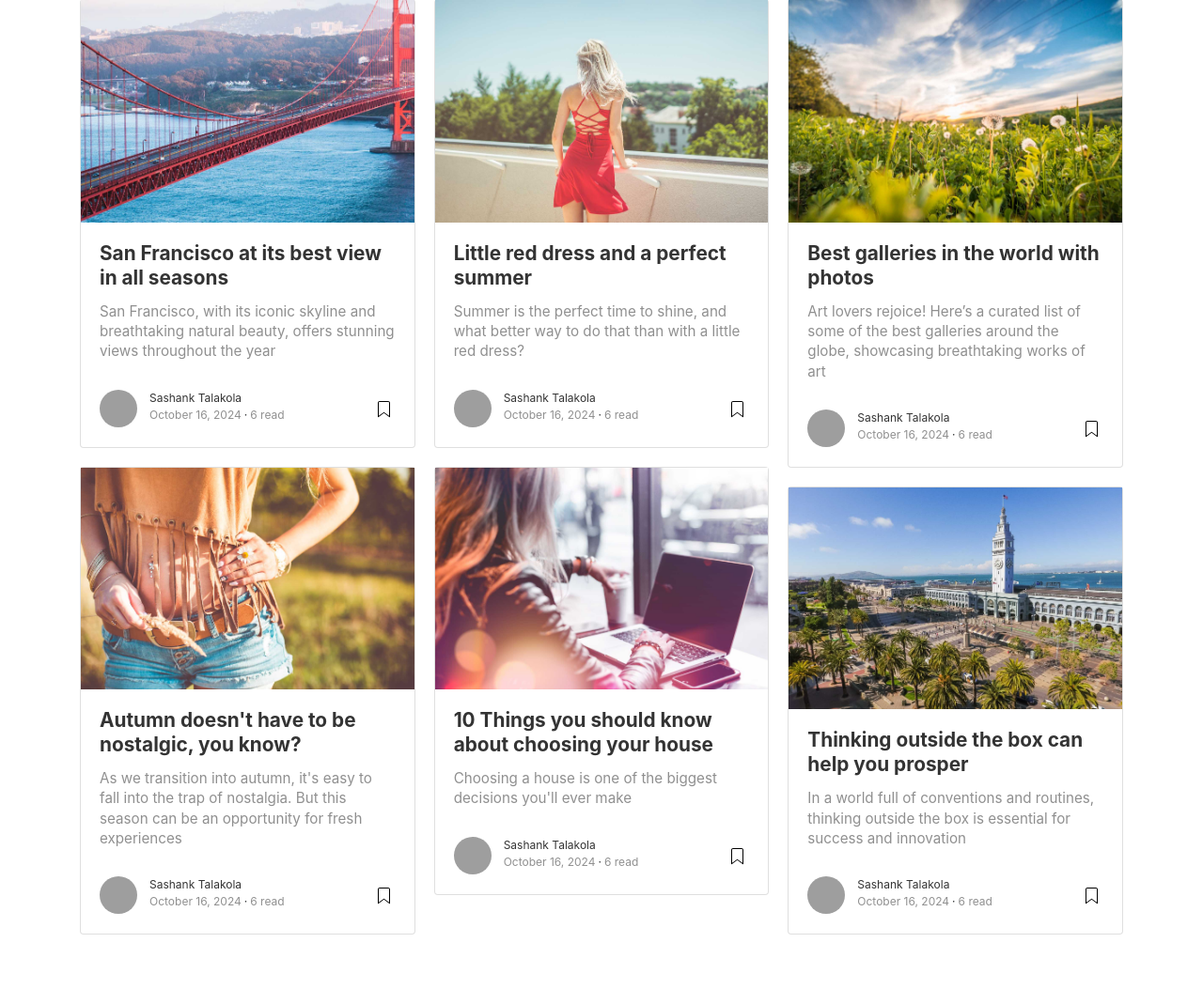
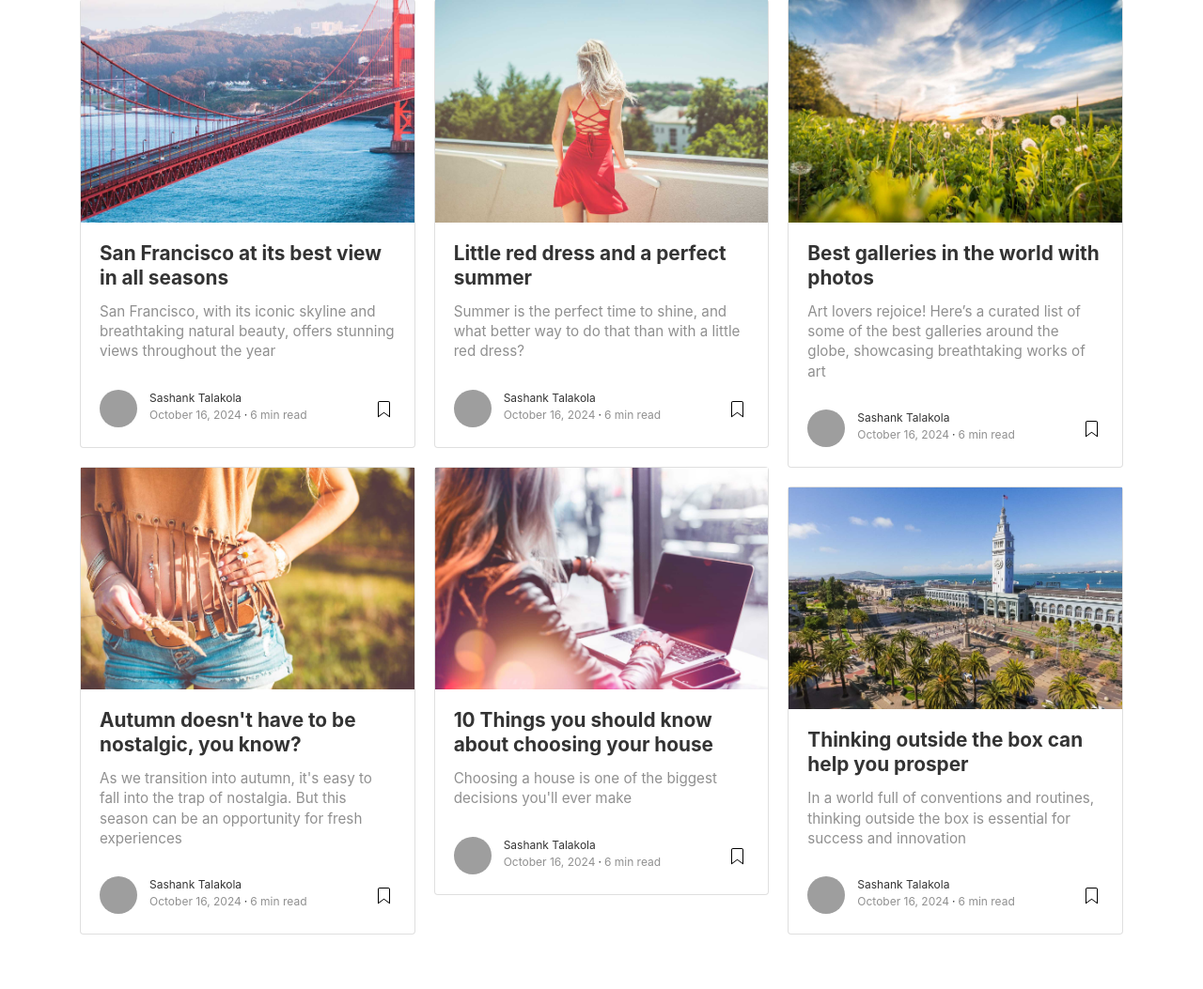
Before and after one commit to sashanktalakola/learn-django, a Django app: page / in a window 1280 px wide. Shown: the part 926-1979 px from the top of the page at 94% size. Run offline with Django 5.2, Linux system fonts and the light colour scheme; data comes from the database, SQL or seed files in the repository; both versions use the stored data as it was after the commit; some libraries are stand-ins or nearby versions; grey boxes are pictures that could not be loaded.

Commit message:
restructured index page

```diff
--- a/blogApplication/templates/blogApplication/index.html
+++ b/blogApplication/templates/blogApplication/index.html
@@ -8,7 +8,9 @@
 {% block pageContent %}
 
     <div class="container">
+
         <div class="mainheading">
+
             <h1 class="sitetitle">Mediumish</h1>
             <p class="lead">
                 Bootstrap theme, medium style, simply perfect for bloggers
@@ -16,6 +18,7 @@
         </div>
 
         <section class="featured-posts">
+
             <div class="section-title">
                 <h2><span>Featured</span></h2>
             </div>
@@ -26,24 +29,32 @@
                 <div class="card">
                     <div class="row">
                         <div class="col-md-5 wrapthumbnail">
+
                             <a href="{% url "post-page" username=article.user.username slug=article.slug %}">
                                 <div class="thumbnail" style="background-image: url('{% static 'img/article-images/' %}{{ article.slug }}/{{ article.image_path }}');">
                                 </div>
                             </a>
+
                         </div>
                         <div class="col-md-7">
                             <div class="card-block">
+
                                 <h2 class="card-title"><a href="{% url "post-page" username=article.user.username slug=article.slug %}">{{ article.title }}</a></h2>
                                 <h4 class="card-text">{{ article.short_intro }}</h4>
+
                                 <div class="metafooter">
                                     <div class="wrapfooter">
+
                                         <span class="meta-footer-thumb">
-                                        <a href="{% url "author-page" username=article.user.username %}"><img class="author-thumb" src="{% static article.user.profile_picture %}" alt="{{ article.user.username }}"></a>
+                                            <a href="{% url "author-page" username=article.user.username %}"><img class="author-thumb" src="{% static article.user.profile_picture %}" alt="{{ article.user.username }}"></a>
                                         </span>
+
                                         <span class="author-meta">
-                                        {% with fullname=article.user.first_name|add:" "|add:article.user.last_name %}
+
+                                            {% with fullname=article.user.first_name|add:" "|add:article.user.last_name %}
                                             <span class="post-name"><a href="{% url "author-page" username=article.user.username %}">{{ fullname }}</a></span><br/>
-                                        {% endwith %}
+                                            {% endwith %}
+
                                             <span class="post-date">{{ article.created_at|date:"F j, Y" }}</span><span class="dot"></span><span class="post-read">{{ article.time_to_read }} min read</span>
                                         </span>
                                         <span class="post-read-more"><a href="{% url "post-page" username=article.user.username slug=article.slug %}" title="Read Story"><svg class="svgIcon-use" width="25" height="25" viewbox="0 0 25 25"><path d="M19 6c0-1.1-.9-2-2-2H8c-1.1 0-2 .9-2 2v14.66h.012c.01.103.045.204.12.285a.5.5 0 0 0 .706.03L12.5 16.85l5.662 4.126a.508.508 0 0 0 .708-.03.5.5 0 0 0 .118-.285H19V6zm-6.838 9.97L7 19.636V6c0-.55.45-1 1-1h9c.55 0 1 .45 1 1v13.637l-5.162-3.668a.49.49 0 0 0-.676 0z" fill-rule="evenodd"></path></svg></a></span>
@@ -53,6 +64,7 @@
                         </div>
                     </div>
                 </div>
+
                 {% endfor %}
 
             </div>
@@ -66,30 +78,41 @@
             <div class="card-columns listrecent">
 
                 {% for article in allArticles %}
+
                 <div class="card">
+
                     <a href="{% url "post-page" username=article.user.username slug=article.slug %}">
                         <img class="img-fluid" src="{% static 'img/article-images/' %}{{ article.slug }}/{{ article.image_path }}" alt="">
                     </a>
+
                     <div class="card-block">
+
                         <h2 class="card-title"><a href="{% url "post-page" username=article.user.username slug=article.slug %}">{{ article.title }}</a></h2>
                         <h4 class="card-text">{{ article.short_intro }}</h4>
+
                         <div class="metafooter">
                             <div class="wrapfooter">
+
                                 <span class="meta-footer-thumb">
+
                                 {% with fullname=article.user.first_name|add:" "|add:article.user.last_name %}
                                     <a href="{% url "author-page" username=article.user.username %}"><img class="author-thumb" src="{% static article.user.profile_picture %}" alt="{{ fullname }}"></a>
+                                </span>
 
-                                    </span>
-                                    <span class="author-meta">
-                                    <span class="post-name"><a href="{% url "author-page" username=article.user.username %}">{{ fullname }}</a></span><br/>
+                                <span class="author-meta">
+                                <span class="post-name"><a href="{% url "author-page" username=article.user.username %}">{{ fullname }}</a></span><br/>
+
                                 {% endwith %}
-                                <span class="post-date">{{ article.created_at|date:"F j, Y" }}</span><span class="dot"></span><span class="post-read">{{ article.time_to_read }} read</span>
+
+                                <span class="post-date">{{ article.created_at|date:"F j, Y" }}</span><span class="dot"></span><span class="post-read">{{ article.time_to_read }} min read</span>
                                 </span>
                                 <span class="post-read-more"><a href="{% url "post-page" username=article.user.username slug=article.slug %}" title="Read Story"><svg class="svgIcon-use" width="25" height="25" viewbox="0 0 25 25"><path d="M19 6c0-1.1-.9-2-2-2H8c-1.1 0-2 .9-2 2v14.66h.012c.01.103.045.204.12.285a.5.5 0 0 0 .706.03L12.5 16.85l5.662 4.126a.508.508 0 0 0 .708-.03.5.5 0 0 0 .118-.285H19V6zm-6.838 9.97L7 19.636V6c0-.55.45-1 1-1h9c.55 0 1 .45 1 1v13.637l-5.162-3.668a.49.49 0 0 0-.676 0z" fill-rule="evenodd"></path></svg></a></span>
                             </div>
                         </div>
                     </div>
+
                 </div>
+
                 {% endfor %}
 
             </div>
```
Also changed, not shown: db.sqlite3.
